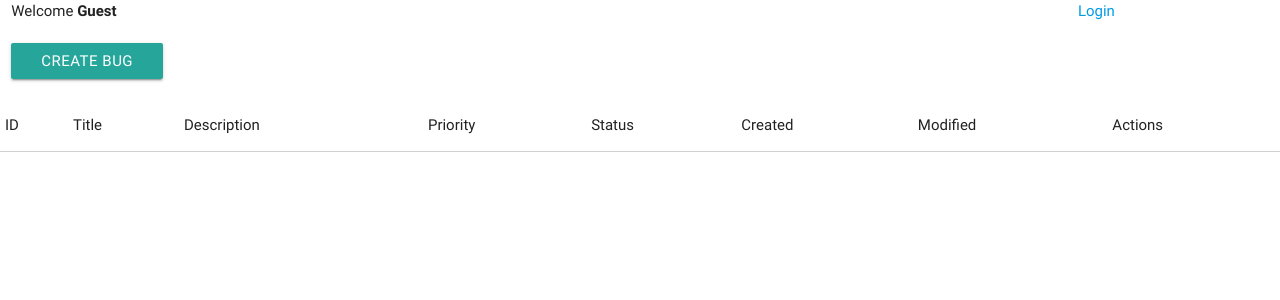
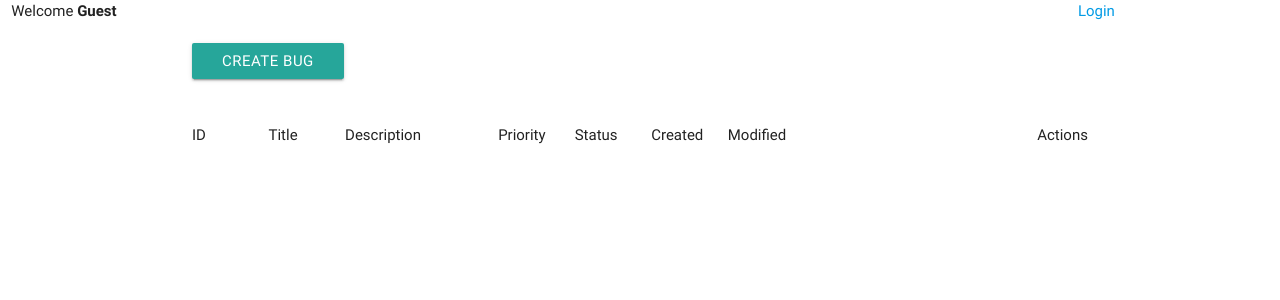
Before and after one commit to May201/BugTracker, a Flask app: page /dashboard in a window 1280 px wide. Shown: the top 300 px of the page. Run offline with Flask 2, Linux system fonts and the light colour scheme; data that the repository does not hold is empty; some libraries are stand-ins or nearby versions.

Commit message:
Add responsiveness to the dashboard table

```diff
--- a/static/style.css
+++ b/static/style.css
@@ -1,3 +1,10 @@
 .task_header {
     margin-top: 5px;
 }
+
+.app-button {
+    border: 1px solid;
+    border-radius: 5px;
+    padding: 5px;
+    color: white;
+}
--- a/templates/dashboard.html
+++ b/templates/dashboard.html
@@ -1,5 +1,6 @@
 {% extends "base.html" %}
 {% block content %}
+    <div class="container-fluid">
         <div class="row">
             <div class="col s10">
                 Welcome
@@ -17,42 +18,38 @@
                 {% endif %}
             </div>
         </div>
-    <div class="row">
+    </div>
+    <div class="container">
         <form action="/create-bug" method="GET" class="col s10">
             <button type="submit" class="btn">Create Bug</button>
         </form>
     </div>
+    <br><br>
+    <div class="container">
         <div class="row">
-        <table class="col s12">
-            <thead>
-                <tr>
-                    <td>ID</td>
-                    <td>Title</td>
-                    <td>Description</td>
-                    <td>Priority</td>
-                    <td>Status</td>
-                    <td>Created</td>
-                    <td>Modified</td>
-                    <td>Actions</td>
-                </tr>
-            </thead>
-            <tbody>
+            <div class="col s1">ID</div>
+            <div class="col s1">Title</div>
+            <div class="col s2">Description</div>
+            <div class="col s1">Priority</div>
+            <div class="col s1">Status</div>
+            <div class="col show-on-medium-and-up s1">Created</div>
+            <div class="col show-on-medium-and-up s1">Modified</div>
+            <div class="col s4 right-align">Actions</div>
+        </div>
         {% for bug in bugs %}
-                    <tr>
-                        <td>{{ bug._id }}</td>
-                        <td>{{ bug.title }}</td>
-                        <td>{{ bug.desc }}</td>
-                        <td>{{ bug.priority }}</td>
-                        <td>{{ bug.status }}</td>
-                        <td>{{ bug.created }}</td>
-                        <td>{{ bug.modified }}</td>
-                        <td>
-                            <a href="{{url_for('edit_bug', bug_id=bug._id)}}" class="waves-effect waves-light btn purple">Edit</a>
-                            <a href="{{url_for('mark_complete', bug_id=bug._id)}}" class="waves-effect waves-light btn blue">Complete</a>
-                        </td>
-                    </tr>
+            <div class="row">
+                <div class="col s1 truncate">{{ bug._id }}</div>
+                <div class="col s2">{{ bug.title }}</div>
+                <div class="col s2 truncate">{{ bug.desc }}</div>
+                <div class="col s1">{{ bug.priority }}</div>
+                <div class="col s1">{{ bug.status }}</div>
+                <div class="col show-on-medium-and-up s1">{{ bug.created }}</div>
+                <div class="col show-on-medium-and-up s1">{{ bug.modified }}</div>
+                <div class="col s3 right-align">
+                    <a href="{{url_for('edit_bug', bug_id=bug._id)}}" class="app-button purple">Edit</a>
+                    <a href="{{url_for('mark_complete', bug_id=bug._id)}}" class="app-button blue">Complete</a>
+                </div>
+            </div>
         {% endfor %}
-            </tbody>
-        </table>
     </div>
 {% endblock %}
```
Lines whose indentation alone changed are shown as unchanged.
